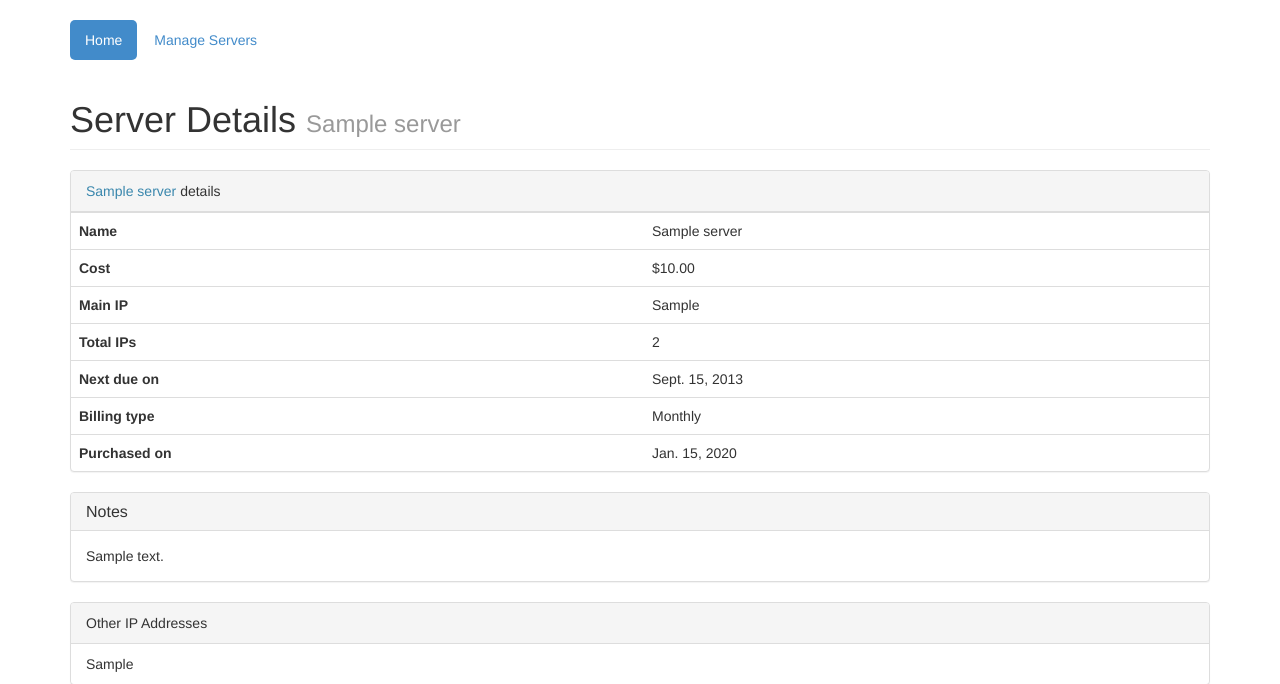
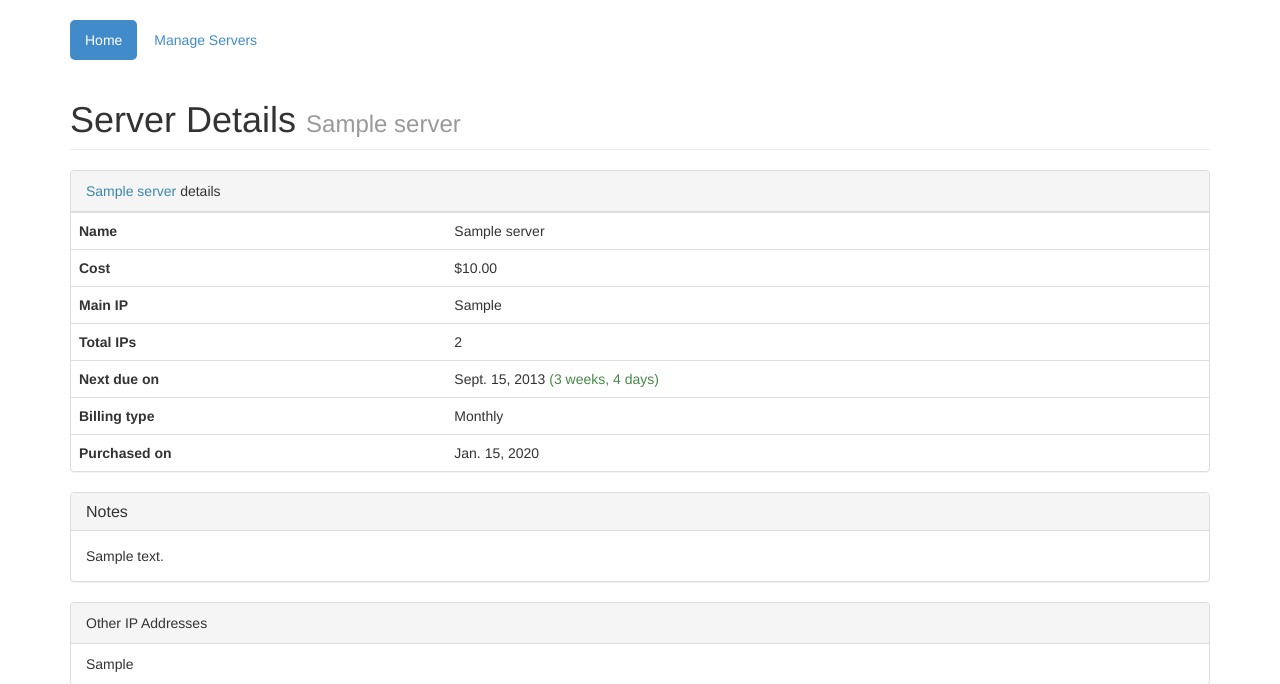
Before and after one commit to n-st/Server_Listing, a Django app: a page that uses servers/templates/servers/server.html in a window 1280 px wide. Shown: the top 684 px of the page. Run offline with Django 3.2, Linux system fonts and the light colour scheme; tables that the repository leaves empty hold one stand-in row (values such as "Sample post"); some libraries are stand-ins or nearby versions.

Commit message:
Added a small time until due meter

```diff
--- a/servers/templates/servers/server.html
+++ b/servers/templates/servers/server.html
@@ -29,7 +29,7 @@
 
       <tr>
         <td><strong>Next due on</strong></td>
-        <td>{{ server.next_due_date }}</td>
+        <td>{{ server.next_due_date }} <span class="text-success">({{ server.next_due_date | timeuntil }})</span></td>
       </tr>
 
       <tr>
```
